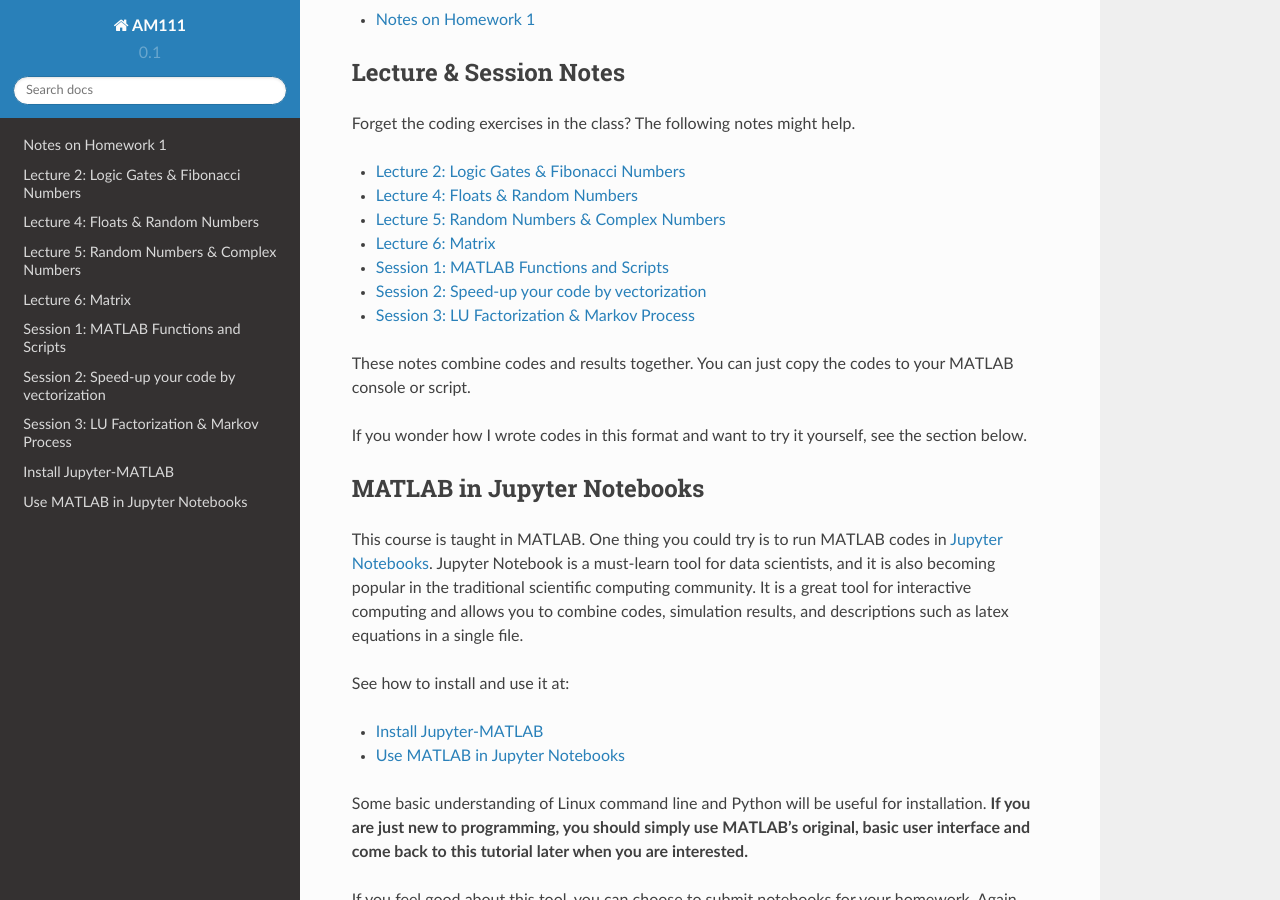
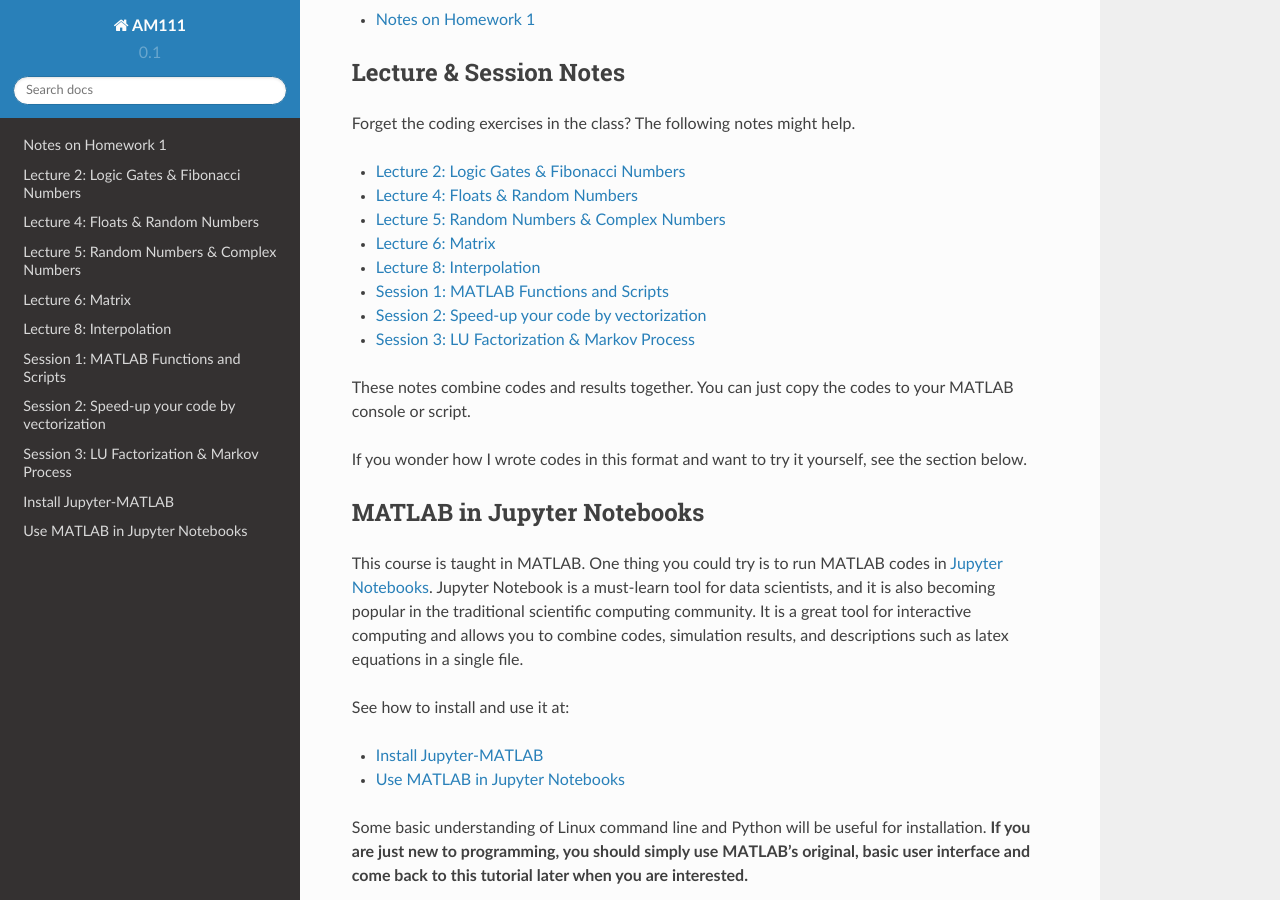
Before and after one commit to JiaweiZhuang/AM111, a Sphinx documentation site: the page built from docs/index.rst, in a window 1280 px wide and 900 px high, scrolled down 688 px. Built offline with Sphinx 7.4.7 and the Read the Docs theme 2.0.0, drawn with Linux system fonts in a browser that asks for light colours.

Commit message:
Lecture 8 interp note
Signed-off-by: JiaweiZhuang <jiaweizhuang@g.harvard.edu>

```diff
--- a/docs/index.rst
+++ b/docs/index.rst
@@ -42,6 +42,7 @@ Forget the coding exercises in the class? The following notes might help.
    lecture4_float.ipynb
    lecture5_complex.ipynb
    lecture6_matrix.ipynb
+   lecture8_interpolation.ipynb
    session1_functions.ipynb
    session2_vectorization.ipynb
    session3_LU_markov.ipynb
```
Also changed, not shown: docs/lecture8_interpolation.ipynb (added).
